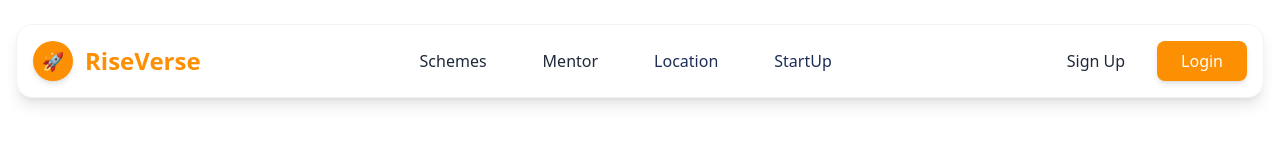
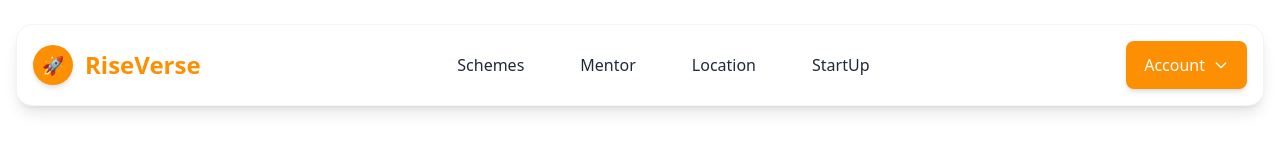
Before and after one commit to KRITIKA1980/Risevers, a Next.js app in the folder my-app/: page / in a window 1280 px wide. Shown: the top 160 px of the page. Built offline with nearby package versions, Linux system fonts and the light colour scheme.

Commit message:
Update Navbar.jsx

```diff
--- a/my-app/src/components/Navbar.jsx
+++ b/my-app/src/components/Navbar.jsx
@@ -3,19 +3,32 @@ import Link from "next/link";
 import { useState, useEffect, useRef } from "react";
 
 export default function Navbar() {
-  const [isSchemeOpen, setIsSchemeOpen] = useState(false);
   const [isMobileMenuOpen, setIsMobileMenuOpen] = useState(false);
-  const dropdownRef = useRef(null);
+  const [isAuthDropdownOpen, setIsAuthDropdownOpen] = useState(false);
+  const authDropdownRef = useRef(null);
+  const mobileMenuRef = useRef(null);
 
   useEffect(() => {
     const handleClickOutside = (event) => {
-      if (dropdownRef.current && !dropdownRef.current.contains(event.target)) {
-        setIsSchemeOpen(false);
+      // Close auth dropdown if clicked outside
+      if (authDropdownRef.current && !authDropdownRef.current.contains(event.target)) {
+        setIsAuthDropdownOpen(false);
+      }
+      // Close mobile menu if clicked outside
+      if (mobileMenuRef.current && !mobileMenuRef.current.contains(event.target) &&
+          !event.target.closest('button[class*="md:hidden"]')) {
+        setIsMobileMenuOpen(false);
       }
     };
+
     document.addEventListener("mousedown", handleClickOutside);
     return () => document.removeEventListener("mousedown", handleClickOutside);
   }, []);
+
+  const closeAllDropdowns = () => {
+    setIsAuthDropdownOpen(false);
+    setIsMobileMenuOpen(false);
+  };
 
   return (
     <div className="pt-6 px-4">
@@ -28,60 +41,111 @@ export default function Navbar() {
           <Link
             href="/"
             className="text-lg sm:text-2xl font-bold text-[#FD8F02] hover:text-gray-800 transition-colors truncate max-w-[120px] sm:max-w-full"
+            onClick={closeAllDropdowns}
           >
             RiseVerse
           </Link>
         </div>
 
-        {/* Desktop Links */}
-        <div className="hidden md:flex space-x-8 items-center text-sm sm:text-base">
+        {/* Desktop Links - Always Visible */}
+        <div className="flex space-x-4 sm:space-x-6 md:space-x-8 items-center text-sm sm:text-base">
           <Link
             href="/schemes"
-            className="text-gray-800 font-medium hover:text-[#FD8F02] transition-colors px-3 py-2 rounded-lg hover:bg-gray-50"
-            onClick={() => setIsSchemeOpen(false)}
+            className="text-gray-800 font-medium hover:text-[#FD8F02] transition-colors px-2 sm:px-3 py-2 rounded-lg hover:bg-gray-50"
+            onClick={closeAllDropdowns}
           >
             Schemes
           </Link>
           <Link
             href="/mentor"
-            className="text-gray-800 font-medium hover:text-[#FD8F02] transition-colors px-3 py-2 rounded-lg hover:bg-gray-50"
+            className="text-gray-800 font-medium hover:text-[#FD8F02] transition-colors px-2 sm:px-3 py-2 rounded-lg hover:bg-gray-50"
+            onClick={closeAllDropdowns}
           >
             Mentor
           </Link>
           <Link
             href="/location"
-            className="text-[#1c2e57] font-medium hover:text-[#16325c] transition-colors px-3 py-2 rounded-lg hover:bg-gray-50"
+            className="text-gray-800 font-medium hover:text-[#FD8F02] transition-colors px-2 sm:px-3 py-2 rounded-lg hover:bg-gray-50"
+            onClick={closeAllDropdowns}
           >
             Location
           </Link>
           <Link
             href="/startups"
-            className="text-[#1c2e57] font-medium hover:text-[#16325c] transition-colors px-3 py-2 rounded-lg hover:bg-gray-50"
+            className="text-gray-800 font-medium hover:text-[#FD8F02] transition-colors px-2 sm:px-3 py-2 rounded-lg hover:bg-gray-50"
+            onClick={closeAllDropdowns}
           >
             StartUp
           </Link>
         </div>
 
-        {/* Auth Buttons Desktop */}
-        <div className="hidden md:flex space-x-4 items-center">
+        {/* Auth Dropdown Desktop */}
+        <div className="relative" ref={authDropdownRef}>
+          <button
+            onClick={() => {
+              setIsAuthDropdownOpen(!isAuthDropdownOpen);
+              setIsMobileMenuOpen(false); // Close mobile menu when opening auth dropdown
+            }}
+            className="flex items-center space-x-2 bg-[#FD8F02] text-white font-medium px-4 py-2.5 rounded-lg hover:bg-[#e07f02] transition-all duration-200 shadow-md border-2 border-[#FD8F02] hover:border-[#e07f02] hover:shadow-lg"
+          >
+            <span>Account</span>
+            <svg
+              className={`w-4 h-4 transition-transform duration-200 ${isAuthDropdownOpen ? 'rotate-180' : ''}`}
+              fill="none"
+              stroke="currentColor"
+              viewBox="0 0 24 24"
+            >
+              <path strokeLinecap="round" strokeLinejoin="round" strokeWidth={2} d="M19 9l-7 7-7-7" />
+            </svg>
+          </button>
+
+          {isAuthDropdownOpen && (
+            <div className="absolute right-0 top-full mt-2 w-56 bg-white rounded-xl shadow-xl border border-gray-200 py-2 z-50">
+              <div className="px-3 py-2 border-b border-gray-100">
+                <p className="text-xs font-semibold text-gray-500 uppercase tracking-wide">Account Options</p>
+              </div>
               <Link
-            href="/signup"
-            className="text-gray-800 font-medium hover:text-[#FD8F02] transition-colors px-4 py-2 rounded-lg hover:bg-gray-50"
+                href="/register"
+                className="flex items-center px-4 py-3 text-gray-700 hover:bg-[#fff7ef] hover:text-[#FD8F02] transition-colors group"
+                onClick={closeAllDropdowns}
               >
-            Sign Up
+                <svg className="w-5 h-5 mr-3 text-gray-400 group-hover:text-[#FD8F02]" fill="none" stroke="currentColor" viewBox="0 0 24 24">
+                  <path strokeLinecap="round" strokeLinejoin="round" strokeWidth={2} d="M18 9v3m0 0v3m0-3h3m-3 0h-3m-2-5a4 4 0 11-8 0 4 4 0 018 0zM3 20a6 6 0 0112 0v1H3v-1z" />
+                </svg>
+                <span>Register</span>
               </Link>
               <Link
                 href="/login"
-            className="bg-[#FD8F02] text-white font-medium px-6 py-2 rounded-lg hover:bg-[#e07f02] transition-colors shadow-md"
+                className="flex items-center px-4 py-3 text-gray-700 hover:bg-[#fff7ef] hover:text-[#FD8F02] transition-colors group"
+                onClick={closeAllDropdowns}
               >
-            Login
+                <svg className="w-5 h-5 mr-3 text-gray-400 group-hover:text-[#FD8F02]" fill="none" stroke="currentColor" viewBox="0 0 24 24">
+                  <path strokeLinecap="round" strokeLinejoin="round" strokeWidth={2} d="M11 16l-4-4m0 0l4-4m-4 4h14m-5 4v1a3 3 0 01-3 3H6a3 3 0 01-3-3V7a3 3 0 013-3h7a3 3 0 013 3v1" />
+                </svg>
+                <span>Login</span>
               </Link>
+              <div className="border-t border-gray-100 my-1"></div>
+              <Link
+                href="/register-startup"
+                className="flex items-center px-4 py-3 text-gray-700 hover:bg-[#fff7ef] hover:text-[#FD8F02] transition-colors group font-semibold"
+                onClick={closeAllDropdowns}
+              >
+                <svg className="w-5 h-5 mr-3 text-gray-400 group-hover:text-[#FD8F02]" fill="none" stroke="currentColor" viewBox="0 0 24 24">
+                  <path strokeLinecap="round" strokeLinejoin="round" strokeWidth={2} d="M13 10V3L4 14h7v7l9-11h-7z" />
+                </svg>
+                <span>Register Your Startup</span>
+              </Link>
+            </div>
+          )}
         </div>
 
         {/* Mobile Menu Button */}
         <button
-          className="md:hidden text-[#FD8F02] p-2"
-          onClick={() => setIsMobileMenuOpen(!isMobileMenuOpen)}
+          className="md:hidden text-[#FD8F02] p-2 hover:bg-[#fff7ef] rounded-lg transition-colors"
+          onClick={() => {
+            setIsMobileMenuOpen(!isMobileMenuOpen);
+            setIsAuthDropdownOpen(false); // Close auth dropdown when opening mobile menu
+          }}
         >
           <svg
             className="w-6 h-6"
@@ -100,41 +164,61 @@ export default function Navbar() {
 
         {/* Mobile Menu */}
         {isMobileMenuOpen && (
-          <div className="absolute top-full left-0 w-full bg-white border-t border-gray-200 shadow-md z-50 max-h-[90vh] overflow-y-auto">
+          <div
+            ref={mobileMenuRef}
+            className="absolute top-full left-0 w-full bg-white border-t border-gray-200 shadow-xl z-40 max-h-[90vh] overflow-y-auto md:hidden rounded-b-2xl"
+          >
+            <div className="px-4 py-3 border-b border-gray-100 bg-gray-50 rounded-t-lg">
+              <h3 className="text-sm font-semibold text-gray-600 uppercase tracking-wider">
+                Navigation
+              </h3>
+            </div>
             {[
-              ["students", "Students"],
-              ["womens", "Women"],
-              ["elder-citizens", "Elder Citizens"],
-              ["farmers", "Farmers"],
-              ["more", "More"],
+              ["schemes", "Schemes"],
               ["mentor", "Mentor"],
-              ["signup", "Sign Up"],
+              ["location", "Location"],
+              ["startups", "StartUp"],
             ].map(([href, label]) => (
               <Link
                 key={href}
                 href={`/${href}`}
-                className="block px-4 py-2 text-gray-800 hover:text-[#FD8F02] hover:bg-[#fff7ef]"
-                onClick={() => setIsMobileMenuOpen(false)}
+                className="block px-6 py-4 text-gray-800 hover:text-[#FD8F02] hover:bg-[#fff7ef] border-b border-gray-50 transition-colors"
+                onClick={closeAllDropdowns}
               >
                 {label}
               </Link>
             ))}
+
+            <div className="px-4 py-3 border-b border-gray-100 bg-gray-50">
+              <h3 className="text-sm font-semibold text-gray-600 uppercase tracking-wider">
+                Account
+              </h3>
+            </div>
+            {[
+              ["register", "Register"],
+              ["login", "Login"],
+              ["register-startup", "Register Your Startup"],
+            ].map(([href, label]) => (
               <Link
-              href="/login"
-              className="block px-4 py-2 bg-[#FD8F02] text-white rounded hover:bg-[#e07f02] transition-colors text-center"
-              onClick={() => setIsMobileMenuOpen(false)}
+                key={href}
+                href={`/${href}`}
+                className="block px-6 py-4 text-gray-800 hover:text-[#FD8F02] hover:bg-[#fff7ef] border-b border-gray-50 transition-colors"
+                onClick={closeAllDropdowns}
               >
-              Login
+                {label}
               </Link>
+            ))}
           </div>
         )}
       </nav>
 
-      {/* Overlay for closing dropdown on mobile */}
-      {isSchemeOpen && (
+      {/* REMOVED THE PROBLEMATIC OVERLAY - This was causing the black/invisible issue */}
+
+      {/* Only show overlay when mobile menu is open on mobile devices */}
+      {isMobileMenuOpen && (
         <div
-          className="fixed inset-0 z-40"
-          onClick={() => setIsSchemeOpen(false)}
+          className="fixed inset-0 z-30 bg-black bg-opacity-10 md:hidden"
+          onClick={closeAllDropdowns}
         />
       )}
     </div>
```
Lines whose indentation alone changed are shown as unchanged.
